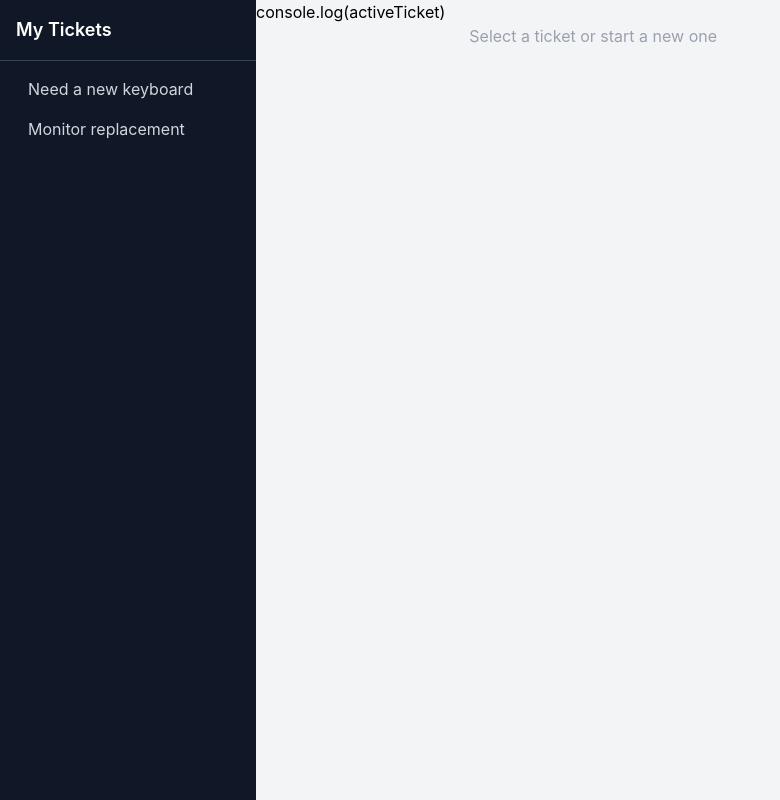
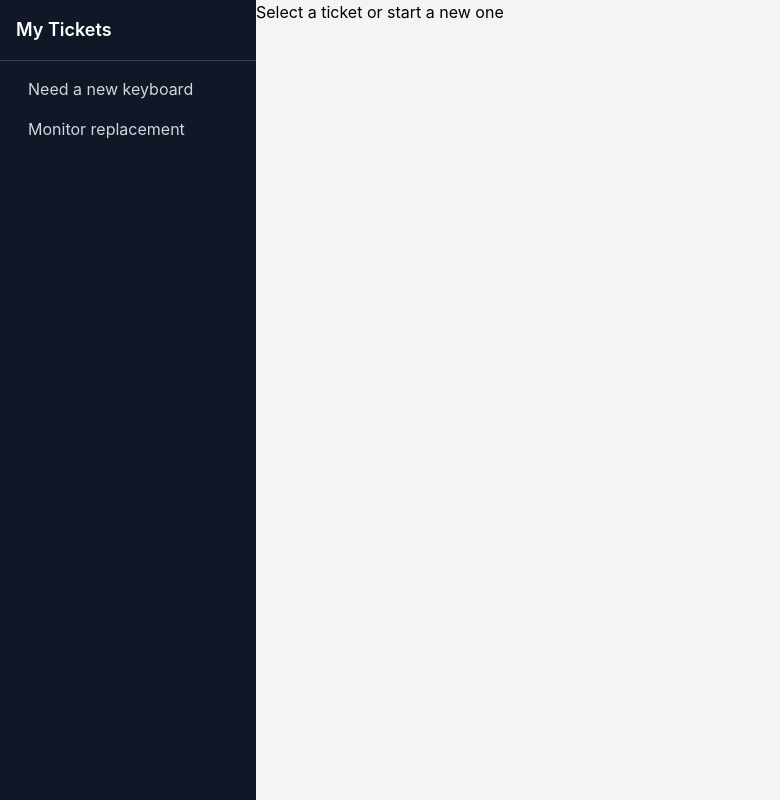
Before and after one commit to ArmandinhoLeMonstre/Requisite, a React app in the folder frontend/: page / in a window 1280 px wide. Shown: the whole page, without its empty margins (0-780 px from the left). Built offline with nearby package versions, Linux system fonts and the light colour scheme; the HTML template or start-up script is replaced by a standard one.

Commit message:
added the ChatWindow component

```diff
--- a/frontend/src/App.jsx
+++ b/frontend/src/App.jsx
@@ -1,23 +1,18 @@
 import { useState } from "react";
 import Sidebar from "./components/SideBar";
+import ChatWindow from "./components/ChatWindow";
 
 function App() {
   const [tickets, setTickets] = useState([
-  { id: 1, title: "Need a new keyboard" },
-  { id: 2, title: "Monitor replacement" },
-])
-const [activeTicket, setActiveTicket] = useState(null)
+    { id: 1, title: "Need a new keyboard" },
+    { id: 2, title: "Monitor replacement" },
+  ]);
+  const [activeTicket, setActiveTicket] = useState(null);
 
   return (
     <div className="flex h-screen bg-gray-100">
-      <Sidebar tickets={tickets} onTicketClick={setActiveTicket}/>
-      console.log(activeTicket)
-      {/* Chat area */}
-      <div className="flex-1 flex flex-col">
-        <div className="flex-1 p-6">
-          <p className="text-gray-400">Select a ticket or start a new one</p>
-        </div>
-      </div>
+        <Sidebar tickets={tickets} onTicketClick={setActiveTicket} />
+        <ChatWindow activeTicket={activeTicket} />
     </div>
   );
 }
--- /dev/null
+++ b/frontend/src/components/ChatWindow.jsx
@@ -0,0 +1,24 @@
+
+function ChatWindow({activeTicket}) {
+	return (
+	<div className="flex-1 flex flex-col-reverse">
+		{ activeTicket ? (
+			<div className="flex-1">
+				<p className="align-middle">{activeTicket.title}</p>
+			</div>
+		) : (
+			<div className="flex-1">
+				<p>Select a ticket or start a new one</p>
+			</div>
+		)}
+        {/* <div className="flex-col-reverse p-5 border rounded-3xl">
+          <p className="text-gray-400 text-lg">chat...</p>
+        </div>
+		<div className="flex-1 ">
+			<p className="text-black text-lg"> salut</p>
+		</div> */}
+      </div>
+	);
+}
+
+export default ChatWindow
```
